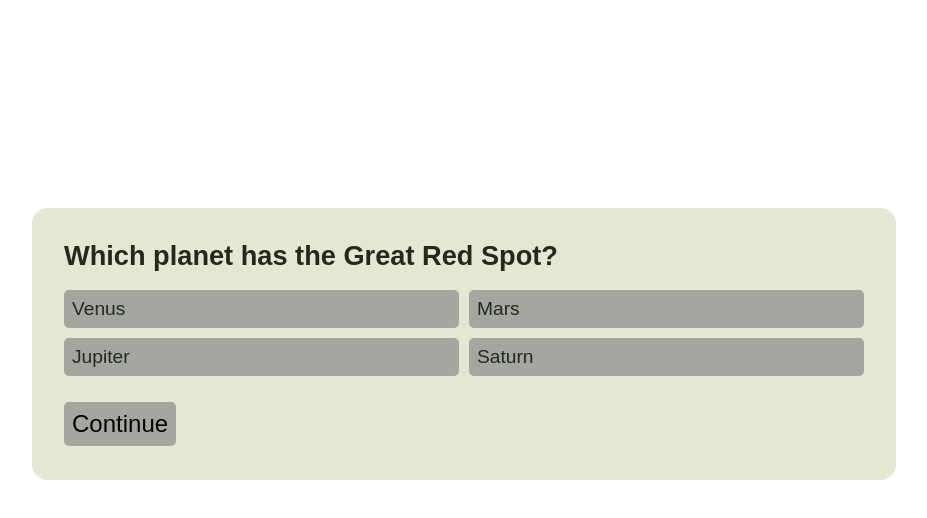
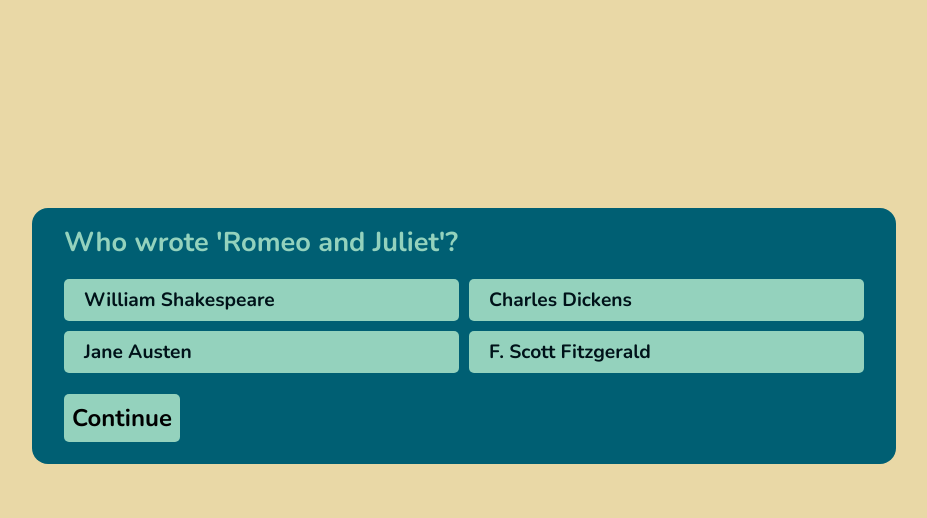
Before and after one commit to krishnatalekar/quiz-application, a plain HTML site: page index.html in a window 1280 px wide. Both pictures are taken after a click on the button "Continue". Shown: the whole page, without its empty margins (176-1103 px from the left). Drawn offline with nearby package versions, Linux system fonts and the light colour scheme.

Commit message:
second commit

```diff
--- a/index.html
+++ b/index.html
@@ -9,11 +9,11 @@
   <body>
     <div class="main-container">
       <h1></h1>
-      <div class="options">
-        <div class="first button"></div>
-        <div class="second button"></div>
-        <div class="third button"></div>
-        <div class="fourth button"></div>
+      <div class="total-options">
+        <div class="first option"></div>
+        <div class="second option"></div>
+        <div class="third option"></div>
+        <div class="fourth option"></div>
       </div>
       <button class="continue">Continue</button>
       <button class="submit" hidden>Submit</button>
--- a/index.js
+++ b/index.js
@@ -1,103 +1,147 @@
 const questions = [
     {
-        title: "What is the largest moon in our solar system?",
-        A: "Ganymede",
-        B: "Titan",
-        C: "Europa",
-        D: "Triton",
-        Answer: "A" //Ganymede
+      "title": "What is the capital of France?",
+      "A": "Paris",
+      "B": "Rome",
+      "C": "Berlin",
+      "D": "London",
+      "Answer": "Paris"
     },
     {
-        title: "Which planet has the Great Red Spot?",
-        A: "Venus",
-        B: "Mars",
-        C: "Jupiter",
-        D: "Saturn",
-        Answer: "C" //Jupiter
+      "title": "Who wrote 'Romeo and Juliet'?",
+      "A": "William Shakespeare",
+      "B": "Charles Dickens",
+      "C": "Jane Austen",
+      "D": "F. Scott Fitzgerald",
+      "Answer": "William Shakespeare"
     },
     {
-        title: "What is the hottest planet in our solar system?",
-        A: "Venus",
-        B: "Earth",
-        C: "Mercury",
-        D: "Mars",
-        Answer: "A" // Venus
+      "title": "What is the chemical symbol for water?",
+      "A": "H2O",
+      "B": "CO2",
+      "C": "NaCl",
+      "D": "O2",
+      "Answer": "H2O"
     },
     {
-        title: "Which planet has the most rings?",
-        A: "Jupiter",
-        B: "Saturn",
-        C: "Uranus",
-        D: "Neptune",
-        Answer: "B" //Saturn
+      "title": "Which planet is known as the 'Red Planet'?",
+      "A": "Mars",
+      "B": "Jupiter",
+      "C": "Saturn",
+      "D": "Uranus",
+      "Answer": "Mars"
     },
     {
-        title: "What is the farthest planet from the Sun in our solar system?",
-        A: "Neptune",
-        B: "Uranus",
-        C: "Pluto",
-        D: "Mercury",
-        Answer: "A" //Neptune
+      "title": "Who painted the Mona Lisa?",
+      "A": "Leonardo da Vinci",
+      "B": "Pablo Picasso",
+      "C": "Vincent van Gogh",
+      "D": "Michelangelo",
+      "Answer": "Leonardo da Vinci"
     },
     {
-        title: "What is the second smallest planet in our solar system?",
-        A: "Venus",
-        B: "Mars",
-        C: "Mercury",
-        D: "Earth",
-        Answer: "B" //Mars
+      "title": "What is the largest ocean on Earth?",
+      "A": "Pacific",
+      "B": "Atlantic",
+      "C": "Indian",
+      "D": "Arctic",
+      "Answer": "Pacific"
     },
     {
-        title: "Which planet has the most elliptical orbit?",
-        A: "Venus",
-        B: "Mars",
-        C: "Mercury",
-        D: "Pluto",
-        Answer: "C" //Mercury
+      "title": "Who is credited with discovering the theory of relativity?",
+      "A": "Albert Einstein",
+      "B": "Isaac Newton",
+      "C": "Galileo Galilei",
+      "D": "Stephen Hawking",
+      "Answer": "Albert Einstein"
     },
     {
-        title: "What is the densest planet in our solar system?",
-        A: "Earth",
-        B: "Mercury",
-        C: "Mars",
-        D: "Venus",
-        Answer: "A" //Earth
+      "title": "What is the hardest natural substance on Earth?",
+      "A": "Diamond",
+      "B": "Graphite",
+      "C": "Topaz",
+      "D": "Quartz",
+      "Answer": "Diamond"
     },
     {
-        title: "Which planet has the largest volcano in the solar system?",
-        A: "Mars",
-        B: "Earth",
-        C: "Venus",
-        D: "Mercury",
-        Answer: "A" //Mars
+      "title": "Which country is the largest by land area?",
+      "A": "Russia",
+      "B": "Canada",
+      "C": "China",
+      "D": "United States",
+      "Answer": "Russia"
+    },
+    {
+      "title": "Who wrote 'To Kill a Mockingbird'?",
+      "A": "Harper Lee",
+      "B": "J.D. Salinger",
+      "C": "Mark Twain",
+      "D": "George Orwell",
+      "Answer": "Harper Lee"
     }
 ];
 
+
 const title = document.querySelector("h1");
-const firstButton = document.querySelector(".first");
-const secondButton = document.querySelector(".second");
-const thirdButton = document.querySelector(".third");
-const fourthButton = document.querySelector(".fourth");
+const firstOption = document.querySelector(".first");
+const secondOption = document.querySelector(".second");
+const thirdOption = document.querySelector(".third");
+const fourthOption = document.querySelector(".fourth");
 const continueButton = document.querySelector(".continue");
 const submitButton = document.querySelector(".submit");
 
 function loadQuestion(info) {
     title.textContent = info.title;
-    firstButton.textContent = info.A;
-    secondButton.textContent = info.B;
-    thirdButton.textContent = info.C;
-    fourthButton.textContent = info.D;
+    firstOption.textContent = info.A;
+    secondOption.textContent = info.B;
+    thirdOption.textContent = info.C;
+    fourthOption.textContent = info.D;
 }
 
 loadQuestion(questions[0]);
+
 let questionIndex = 1;
 
+let score = 0;
+
+let allOptions = document.querySelectorAll(".option");
+
+allOptions.forEach((i) => {
+    i.addEventListener("click", (event) => {
+        i.style.backgroundColor = "#001219";
+        i.style.color = "#94d2bd";
+        let actualOptionChoosen = event.target.innerText;
+        questions.map((i) => {
+            if (i.Answer == actualOptionChoosen) {
+                score++;
+                console.log(score);
+            }
+        });
+    });
+});
+
 continueButton.addEventListener("click", () => {
+    allOptions.forEach((i) => {
+        i.style.backgroundColor = "#94d2bd";
+        i.style.color = "#001219";
+    });
     loadQuestion(questions[questionIndex]);
     questionIndex++;
 
-    if (questionIndex === questions.length) {
+    if (questionIndex > questions.length - 1) {
         submitButton.hidden = false;
         continueButton.hidden = true;
     }
-})
+});
+
+submitButton.addEventListener("click", () => {
+    console.log(score);
+    firstOption.hidden = true;
+    secondOption.hidden = true;
+    thirdOption.hidden = true;
+    fourthOption.hidden = true;
+    submitButton.hidden = true;
+    continueButton.hidden = true;
+    title.innerHTML = "Your score is " + score;
+    title.classList.add("center");
+});
--- a/style.css
+++ b/style.css
@@ -1,44 +1,61 @@
+@import url('https://fonts.googleapis.com/css2?family=Nunito:ital,wght@0,200..1000;1,200..1000&family=Rubik:ital,wght@0,300..900;1,300..900&display=swap');
+
 html {
     margin: 0;
     padding: 0;
-    color: #25291C;
-    font-family: Arial, Helvetica, sans-serif;
+    color: #001219;
+    font-family: Nunito;
+    background-color: #e9d8a6;
 }
 
 .main-container {
     width: 50rem;
     height: 13rem;
-    background-color: #E3E7D3;
+    background-color: #005f73;
     margin: 13rem auto;
-    padding: 2rem 2rem;
+    padding: 1rem 2rem 2rem;
     border-radius: 1rem;
 }
 
 h1 {
     margin-top: 0;
     font-size: 1.7rem;
+    color: #94d2bd;
 }
 
-.options {
+.total-options {
     display: grid;
     grid-template-columns: 1fr 1fr;
     column-gap: 10px;
 }
 
-.button {
-    padding: 8px;
+.option {
+    padding: 8px 0 8px 20px;
     border-radius: 5px;
     margin-bottom: 10px;
     font-size: 1.2rem;
-    color: #25291C;
-    background-color: #a3a79f;
+    font-weight: bold;
+    background-color: #94d2bd;
+}
+
+.option:hover, .continue:hover, .submit:hover {
+    background-color: #001219;
+    color: #94d2bd;
+    cursor: pointer;
 }
 
 .continue, .submit {
     border: none;
     border-radius: 5px;
-    margin-top: 1rem;
+    margin-top: 0.7rem;
     font-size: 1.5rem;
-    background-color: #a3a79f;
+    background-color: #94d2bd;
     padding: 0.5rem;
+    font-family: Nunito;
+    font-weight: 700;
 }
+
+.center {
+    margin: 5.5rem 15rem;
+    font-size: 2rem;
+}
```
